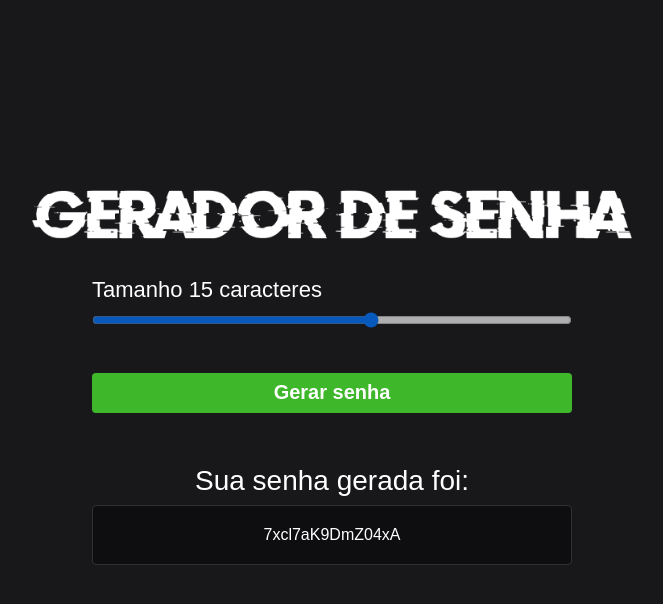
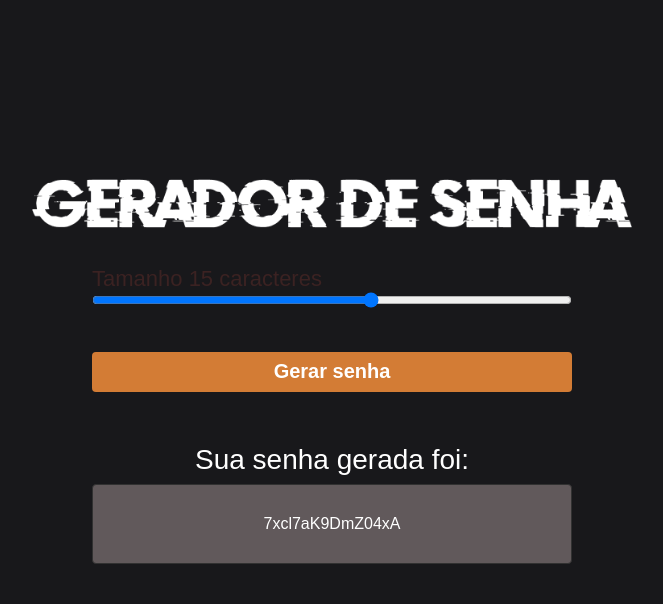
Before and after one commit to Re722/CodeGenerate, a plain HTML site: page index.html in a window 1280 px wide. Both pictures are taken after a click on the button "Gerar senha". Shown: the whole page, without its empty margins (308-971 px from the left). Drawn offline with Linux system fonts and the light colour scheme.

Commit message:
change css3

```diff
--- a/style.css
+++ b/style.css
@@ -26,24 +26,27 @@
   }
 
   .container-input span {
-    color: #FFF;
+    color: #3b2222;
     font-size: 22px;
   }
+  OyIF5vNwemLRxf7
+  OyIF5vNwemLRxf7
 
   .slider {
     margin-top: 8px;
     width: 100%;
     height: 18px;
     border-radius: 5px;
-    background: #DFDFDF;
-    outline: none;
-    opacity: 0.7;
+    background: #d4b9b9;
+    /*outline: none;*/
+    opacity: 0.1;
+    background-color: #290c0c;
   }
 
   .button-cta{
     height: 40px;
     margin-top: 40px;
-    background-color: #3EB72B;
+    background-color: #d37c35;
     border:0;
     border-radius: 4px;
     color: #FFF;
@@ -70,8 +73,8 @@
   }
 
   .password{
-    height: 60px;
-    background-color: rgba(0,0,0,0.40);
+    height: 80px;
+    background-color: rgba(207, 187, 187, 0.4);
     border: 1px solid #313131;
 
     display: flex;
@@ -83,7 +86,7 @@
   }
   .password:hover{
     transform: scale(1.05);
-    border-color: #FFF;
+    border-color: #0ca8cf;
   }
 
   .hide{
@@ -91,11 +94,11 @@
   }
 
   .tooltip{
-    color: #FFF;
+    color: #ffffff;
     position: relative;
     top: 20px;
     padding: 6px 8px;
-    font-size: 16px;
+    font-size: 26px;
     border-radius: 6px;
     background: rgb(15, 15, 15);
     opacity: 0;
```
